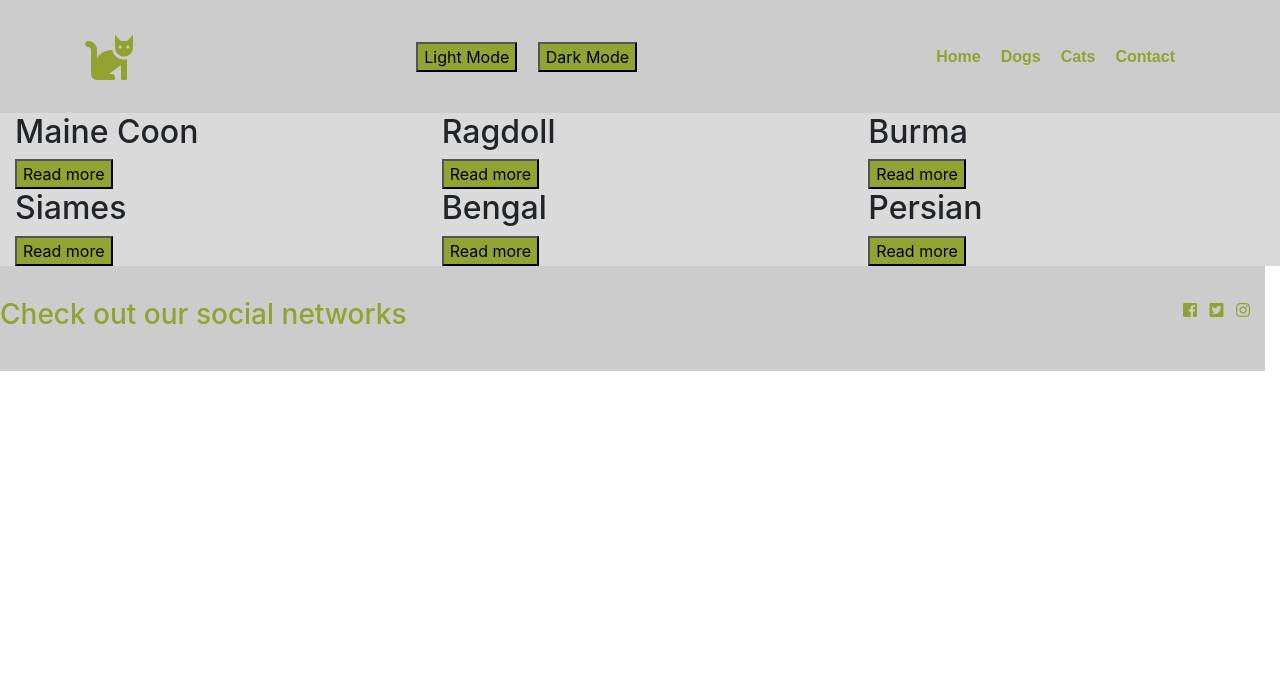
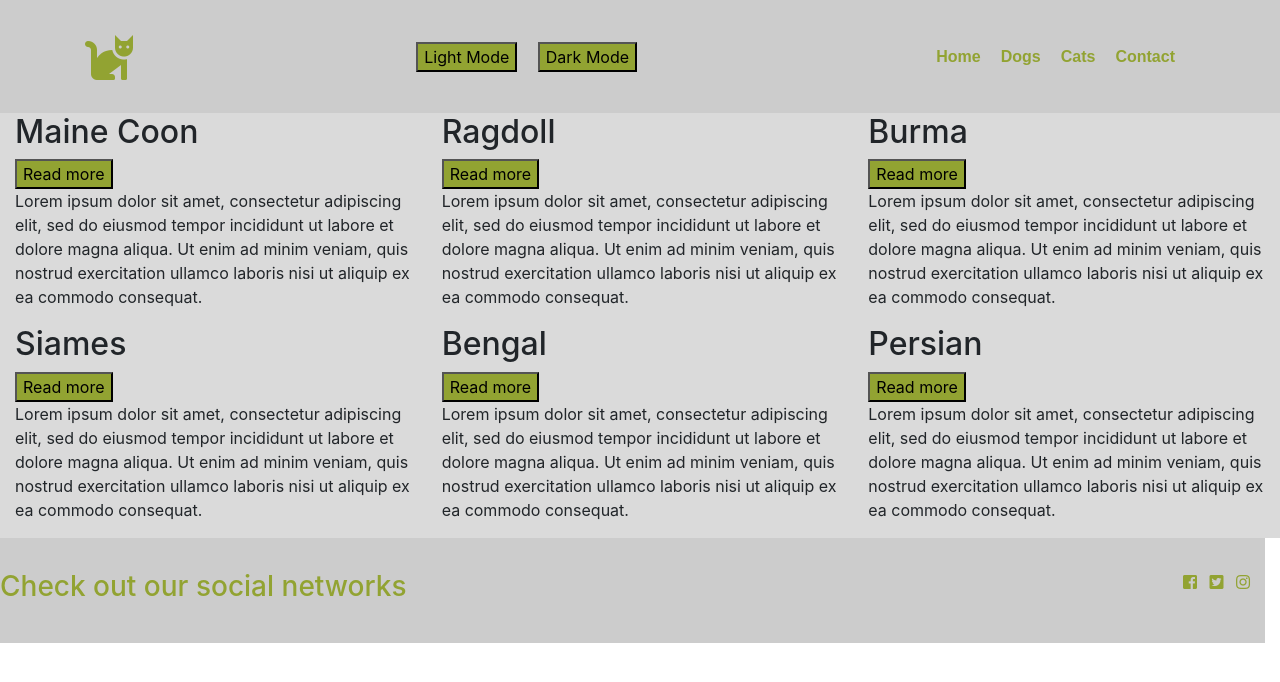
Before and after one commit to Code-Institute-Submissions/Pet-intermediaries, a plain HTML site: page cats.html in a window 1280 px wide. Drawn offline with nearby package versions, Linux system fonts and the light colour scheme.

Commit message:
Text added cats

```diff
--- a/cats.html
+++ b/cats.html
@@ -35,23 +35,35 @@
         <div class="row">
             <div class="col-4"><h2>Maine Coon</h2>
                 <div><button class="light-background">Read more</button></div>
+                <div><p>Lorem ipsum dolor sit amet, consectetur adipiscing elit, sed do eiusmod tempor incididunt ut labore et dolore magna aliqua.
+                    Ut enim ad minim veniam, quis nostrud exercitation ullamco laboris nisi ut aliquip ex ea commodo consequat.</p></div>
             </div>
             <div class="col-4"><h2>Ragdoll</h2>
                 <div><button class="light-background">Read more</button></div>
+                <div><p>Lorem ipsum dolor sit amet, consectetur adipiscing elit, sed do eiusmod tempor incididunt ut labore et dolore magna aliqua.
+                    Ut enim ad minim veniam, quis nostrud exercitation ullamco laboris nisi ut aliquip ex ea commodo consequat.</p></div>
             </div>
             <div class="col-4"><h2>Burma</h2>
                 <div><button class="light-background">Read more</button></div>
+                <div><p>Lorem ipsum dolor sit amet, consectetur adipiscing elit, sed do eiusmod tempor incididunt ut labore et dolore magna aliqua.
+                    Ut enim ad minim veniam, quis nostrud exercitation ullamco laboris nisi ut aliquip ex ea commodo consequat.</p></div>
             </div>
         </div>
         <div class="row">
             <div class="col-4"><h2>Siames</h2>
                 <div><button class="light-background">Read more</button></div>
+                <div><p>Lorem ipsum dolor sit amet, consectetur adipiscing elit, sed do eiusmod tempor incididunt ut labore et dolore magna aliqua.
+                    Ut enim ad minim veniam, quis nostrud exercitation ullamco laboris nisi ut aliquip ex ea commodo consequat.</p></div>
             </div>
             <div class="col-4"><h2>Bengal</h2>
                 <div><button class="light-background">Read more</button></div>
+                <div><p>Lorem ipsum dolor sit amet, consectetur adipiscing elit, sed do eiusmod tempor incididunt ut labore et dolore magna aliqua.
+                    Ut enim ad minim veniam, quis nostrud exercitation ullamco laboris nisi ut aliquip ex ea commodo consequat.</p></div>
             </div>
             <div class="col-4"><h2>Persian</h2>
                 <div><button class="light-background">Read more</button></div>
+                <div><p>Lorem ipsum dolor sit amet, consectetur adipiscing elit, sed do eiusmod tempor incididunt ut labore et dolore magna aliqua.
+                    Ut enim ad minim veniam, quis nostrud exercitation ullamco laboris nisi ut aliquip ex ea commodo consequat.</p></div>
             </div>
         </div>
         </div>
```
